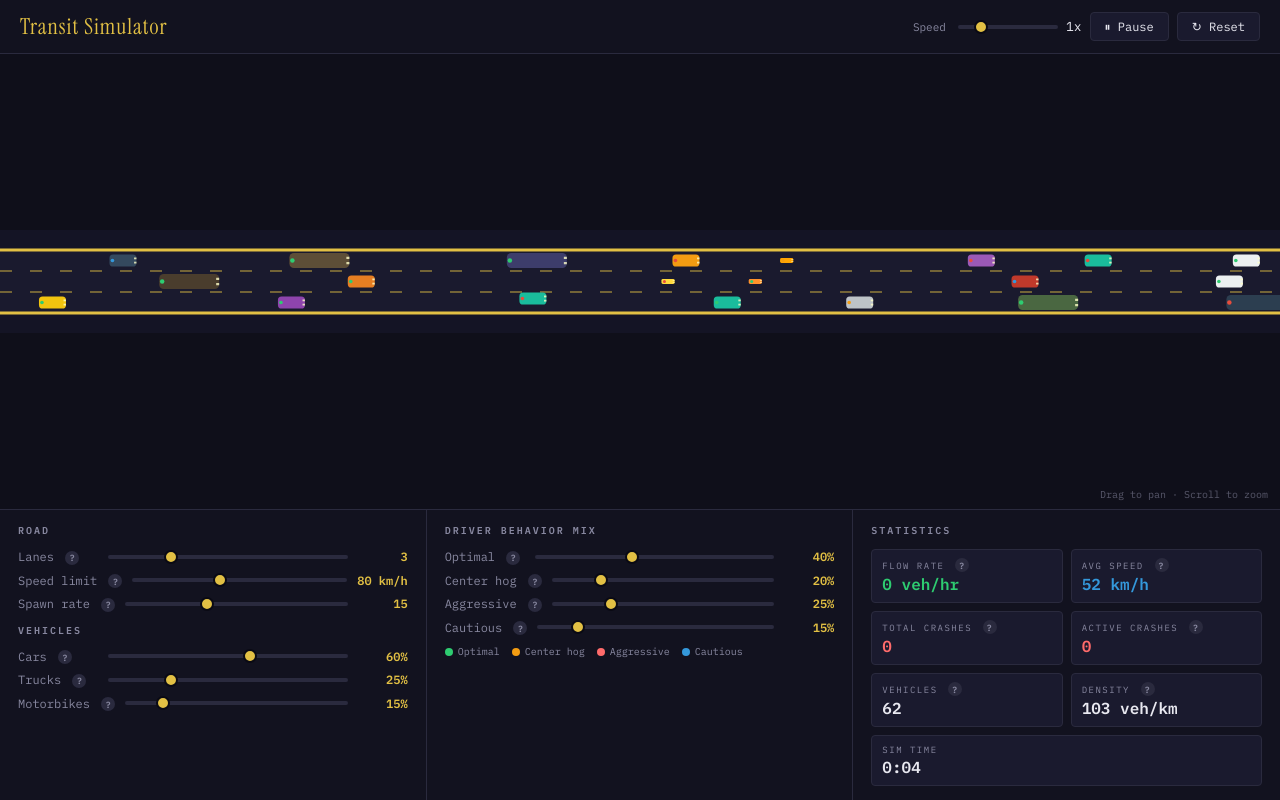
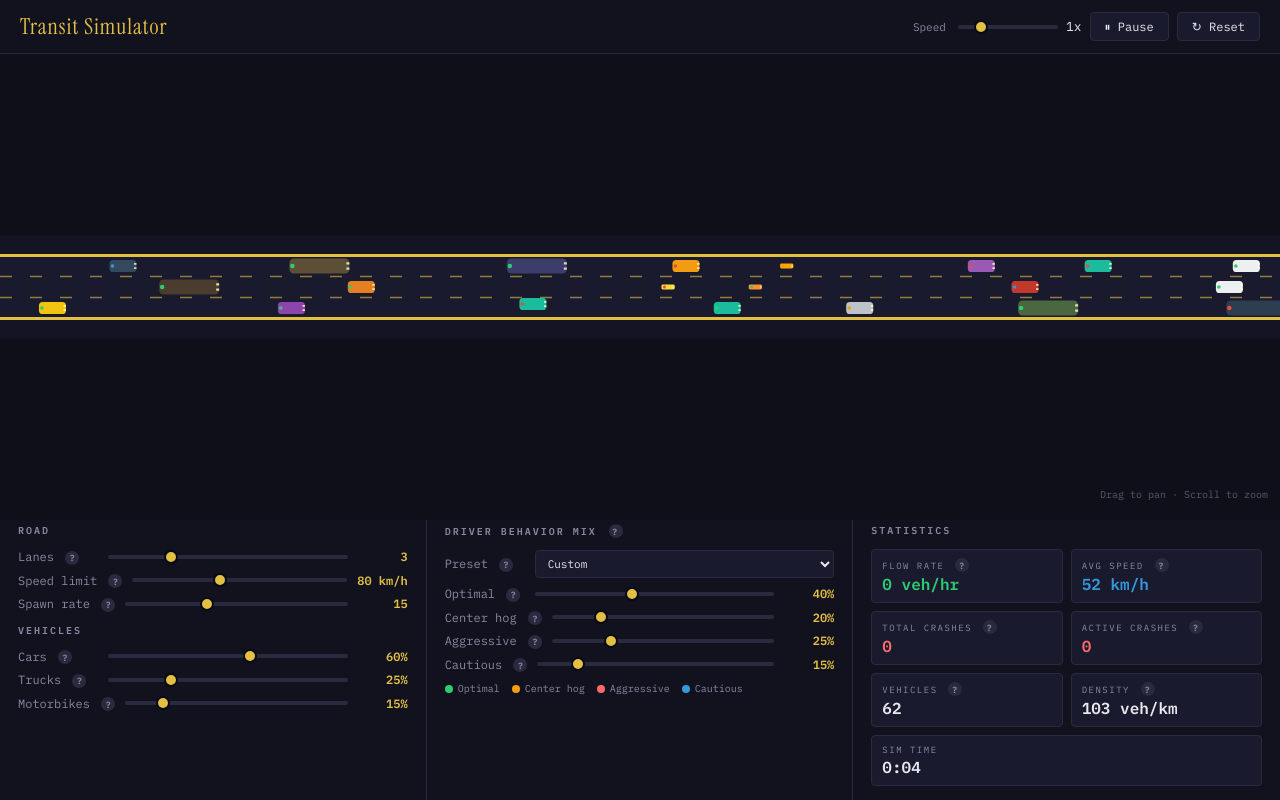
Before and after one commit to iloire/transit-simulator, a plain HTML site: page index.html in a window 1280 px wide. Drawn offline with Linux system fonts and the light colour scheme.

Commit message:
feat: add country driving culture presets
Dropdown with 10 country presets (Germany, UK, USA, Italy, India, Japan,
France, Brazil, Netherlands, Saudi Arabia) that configure behavior mix,
vehicle mix, speed limit, and lane count to match real-world driving patterns.

```diff
--- a/css/style.css
+++ b/css/style.css
@@ -257,6 +257,31 @@ input[type="range"]::-moz-range-thumb {
   margin-right: 4px;
 }
 
+/* Select dropdown */
+select {
+  font-family: var(--mono);
+  font-size: 11px;
+  padding: 5px 8px;
+  border: 1px solid var(--border);
+  border-radius: 4px;
+  background: var(--surface-2);
+  color: var(--text);
+  cursor: pointer;
+  flex: 1;
+  outline: none;
+  transition: border-color 0.15s;
+}
+
+select:hover,
+select:focus {
+  border-color: var(--accent);
+}
+
+select option {
+  background: var(--surface-2);
+  color: var(--text);
+}
+
 /* Help tooltips */
 .help-tip {
   position: relative;
--- a/index.html
+++ b/index.html
@@ -70,7 +70,24 @@
 
     <!-- Column 2: Behavior Mix -->
     <div class="control-section">
-      <h3>Driver Behavior Mix</h3>
+      <h3>Driver Behavior Mix <span class="help-tip">?<span class="tip-text">Relative weight of each driver type when spawning new vehicles. Use country presets below to load real-world driving culture patterns.</span></span></h3>
+
+      <div class="control-row">
+        <label>Preset <span class="help-tip">?<span class="tip-text">Load a pre-configured mix based on typical driving culture in different countries. Adjusts behavior mix, vehicle mix, and speed limit.</span></span></label>
+        <select id="country-preset">
+          <option value="">Custom</option>
+          <option value="germany">Germany (Autobahn)</option>
+          <option value="uk">United Kingdom</option>
+          <option value="usa">United States</option>
+          <option value="italy">Italy</option>
+          <option value="india">India</option>
+          <option value="japan">Japan</option>
+          <option value="france">France</option>
+          <option value="brazil">Brazil</option>
+          <option value="netherlands">Netherlands</option>
+          <option value="saudi">Saudi Arabia</option>
+        </select>
+      </div>
 
       <div class="control-row">
         <label>Optimal <span class="help-tip">?<span class="tip-text">Ideal drivers. Use the best available lane, maintain safe following distance (1.2s), and change lanes smoothly when beneficial. Produce the best traffic flow.</span></span></label>
--- a/js/ui.js
+++ b/js/ui.js
@@ -35,6 +35,108 @@ export function setupUI(simulation, renderer) {
   bindSlider('#mix-cars', (v) => { simulation.vehicleMix.car = v; });
   bindSlider('#mix-trucks', (v) => { simulation.vehicleMix.truck = v; });
   bindSlider('#mix-bikes', (v) => { simulation.vehicleMix.motorbike = v; });
+
+  // Country presets
+  const countryPresets = {
+    germany: {
+      name: 'Germany (Autobahn)',
+      lanes: 3, speedLimit: 130, spawnRate: 20,
+      behavior: { optimal: 55, centerHog: 10, aggressive: 25, cautious: 10 },
+      vehicles: { car: 60, truck: 30, motorbike: 10 },
+    },
+    uk: {
+      name: 'United Kingdom',
+      lanes: 3, speedLimit: 110, spawnRate: 18,
+      behavior: { optimal: 40, centerHog: 30, aggressive: 10, cautious: 20 },
+      vehicles: { car: 70, truck: 20, motorbike: 10 },
+    },
+    usa: {
+      name: 'United States',
+      lanes: 4, speedLimit: 105, spawnRate: 22,
+      behavior: { optimal: 30, centerHog: 25, aggressive: 30, cautious: 15 },
+      vehicles: { car: 55, truck: 35, motorbike: 10 },
+    },
+    italy: {
+      name: 'Italy',
+      lanes: 3, speedLimit: 130, spawnRate: 20,
+      behavior: { optimal: 20, centerHog: 15, aggressive: 50, cautious: 15 },
+      vehicles: { car: 55, truck: 20, motorbike: 25 },
+    },
+    india: {
+      name: 'India',
+      lanes: 3, speedLimit: 80, spawnRate: 35,
+      behavior: { optimal: 10, centerHog: 20, aggressive: 55, cautious: 15 },
+      vehicles: { car: 35, truck: 30, motorbike: 35 },
+    },
+    japan: {
+      name: 'Japan',
+      lanes: 3, speedLimit: 100, spawnRate: 20,
+      behavior: { optimal: 50, centerHog: 15, aggressive: 5, cautious: 30 },
+      vehicles: { car: 70, truck: 20, motorbike: 10 },
+    },
+    france: {
+      name: 'France',
+      lanes: 3, speedLimit: 130, spawnRate: 18,
+      behavior: { optimal: 30, centerHog: 25, aggressive: 30, cautious: 15 },
+      vehicles: { car: 65, truck: 20, motorbike: 15 },
+    },
+    brazil: {
+      name: 'Brazil',
+      lanes: 3, speedLimit: 110, spawnRate: 25,
+      behavior: { optimal: 15, centerHog: 20, aggressive: 50, cautious: 15 },
+      vehicles: { car: 50, truck: 25, motorbike: 25 },
+    },
+    netherlands: {
+      name: 'Netherlands',
+      lanes: 3, speedLimit: 100, spawnRate: 22,
+      behavior: { optimal: 55, centerHog: 15, aggressive: 10, cautious: 20 },
+      vehicles: { car: 65, truck: 25, motorbike: 10 },
+    },
+    saudi: {
+      name: 'Saudi Arabia',
+      lanes: 4, speedLimit: 120, spawnRate: 18,
+      behavior: { optimal: 15, centerHog: 15, aggressive: 60, cautious: 10 },
+      vehicles: { car: 75, truck: 15, motorbike: 10 },
+    },
+  };
+
+  const presetSelect = $('#country-preset');
+  if (presetSelect) {
+    presetSelect.addEventListener('change', () => {
+      const key = presetSelect.value;
+      if (!key) return;
+      const p = countryPresets[key];
+      if (!p) return;
+
+      // Apply road settings
+      setSlider('#lanes', p.lanes);
+      simulation.road.laneCount = p.lanes;
+
+      setSlider('#speed-limit', p.speedLimit);
+      simulation.road.speedLimit = p.speedLimit / 3.6;
+
+      setSlider('#spawn-rate', p.spawnRate);
+      simulation.spawnRate = p.spawnRate / 10;
+
+      // Apply behavior mix
+      const bKeys = ['optimal', 'centerHog', 'aggressive', 'cautious'];
+      const bSliders = ['#mix-optimal', '#mix-centerhog', '#mix-aggressive', '#mix-cautious'];
+      for (let i = 0; i < bKeys.length; i++) {
+        simulation.behaviorMix[bKeys[i]] = p.behavior[bKeys[i]];
+        setSlider(bSliders[i], p.behavior[bKeys[i]], '%');
+      }
+
+      // Apply vehicle mix
+      simulation.vehicleMix.car = p.vehicles.car;
+      simulation.vehicleMix.truck = p.vehicles.truck;
+      simulation.vehicleMix.motorbike = p.vehicles.motorbike;
+      setSlider('#mix-cars', p.vehicles.car, '%');
+      setSlider('#mix-trucks', p.vehicles.truck, '%');
+      setSlider('#mix-bikes', p.vehicles.motorbike, '%');
+
+      simulation.reset();
+    });
+  }
 
   // Pause / Reset
   $('#btn-pause')?.addEventListener('click', () => {
@@ -85,6 +187,17 @@ function bindSlider(selector, onChange) {
   });
 }
 
+function setSlider(selector, value, suffix) {
+  const el = document.querySelector(selector);
+  if (!el) return;
+  el.value = value;
+  const valEl = document.querySelector(selector + '-val');
+  if (valEl) {
+    const s = suffix || el.dataset.suffix || '';
+    valEl.textContent = value + s;
+  }
+}
+
 function updateStat(selector, value) {
   const el = document.querySelector(selector);
   if (el) el.textContent = value;
```
